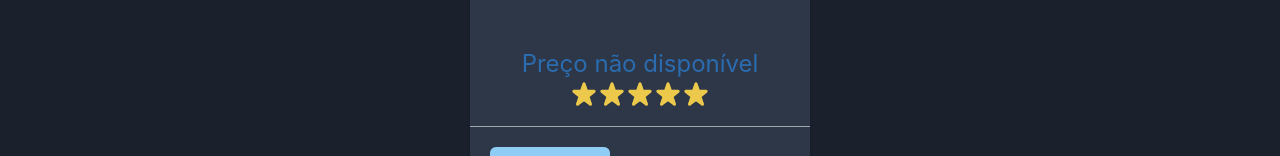
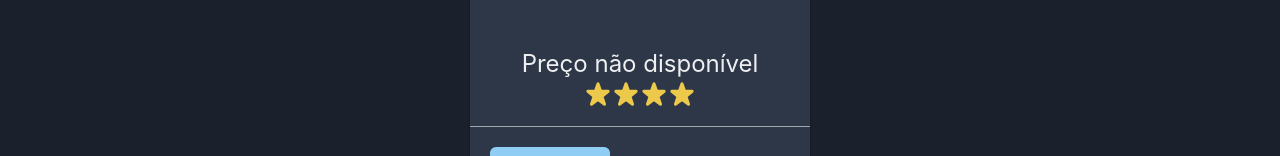
Before and after one commit to wierdest/ecommerce-react, a React (Vite) app: page /produtos/1 in a window 1280 px wide. Shown: the part 354-510 px from the top of the page. Built offline with nearby package versions, Linux system fonts and the light colour scheme; no server answers.

Commit message:
avaliações estrelas na página produtoscard

```diff
--- a/src/components/ProdutoCard/ProdutoCard.jsx
+++ b/src/components/ProdutoCard/ProdutoCard.jsx
@@ -1,3 +1,4 @@
+import React, { useState, useEffect } from 'react';
 import {
   Card,
   CardHeader,
@@ -26,14 +27,21 @@ function ProdutoCard({
   quantidade,
 }) {
   const history = useHistory();
-  const gerarEstrelasAleatorias = () => Math.floor(Math.random() * 5) + 1;
+  const { carrinho, setCarrinho } = useContext(CarrinhoContext);
+  const [estrelas, setEstrelas] = useState(0);
 
-  const { carrinho, setCarrinho } = useContext(CarrinhoContext);
+  useEffect(() => {
+    // Gera estrelas aleatórias apenas uma vez, quando o componente é montado
+    const gerarEstrelasAleatorias = () => Math.floor(Math.random() * 5) + 1;
+    setEstrelas(gerarEstrelasAleatorias());
+  }, []); // O segundo argumento vazio garante que este efeito só seja executado uma vez, quando o componente é montado
+
   const handleComprar = () => {
     var itemCarrinho = { id, imgUrl, nome, descricao, preco };
     setCarrinho([...carrinho, itemCarrinho]);
     console.log(carrinho);
   };
+
   return (
     <Card maxW="sm">
       <CardBody>
@@ -49,14 +57,14 @@ function ProdutoCard({
         <Stack mt="6" spacing="3">
           <Heading size="md">{nome}</Heading>
           <Text>{descricao}</Text>
-          <Text color="blue.600" fontSize="2xl">
+          <Text color="white.600" fontSize="2xl">
             {preco !== undefined
               ? `R$ ${preco.toFixed(2)}`
               : 'Preço não disponível'}
           </Text>
         </Stack>
         <Stack direction="row" spacing={1} justify="center" align="center">
-          {[...Array(gerarEstrelasAleatorias())].map((_, index) => (
+          {[...Array(estrelas)].map((_, index) => (
             <StarIcon key={index} color="yellow.400" w={6} h={6} />
           ))}
         </Stack>
```
